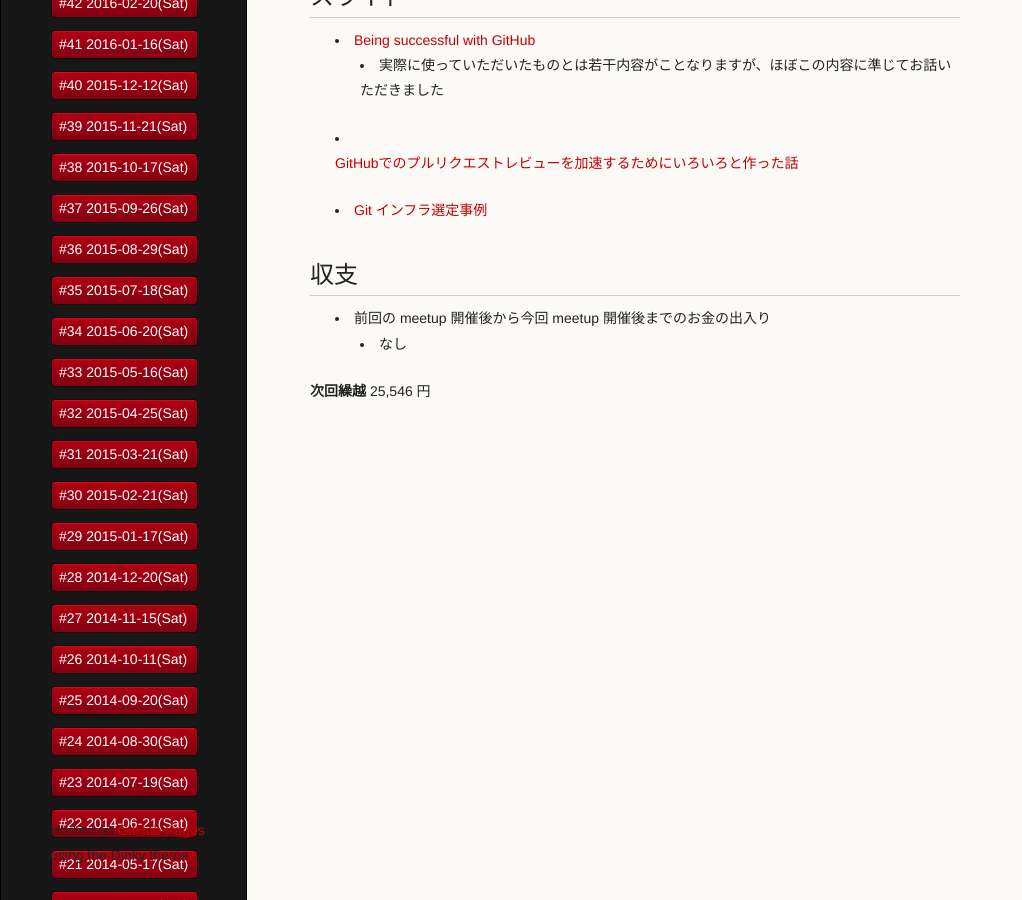
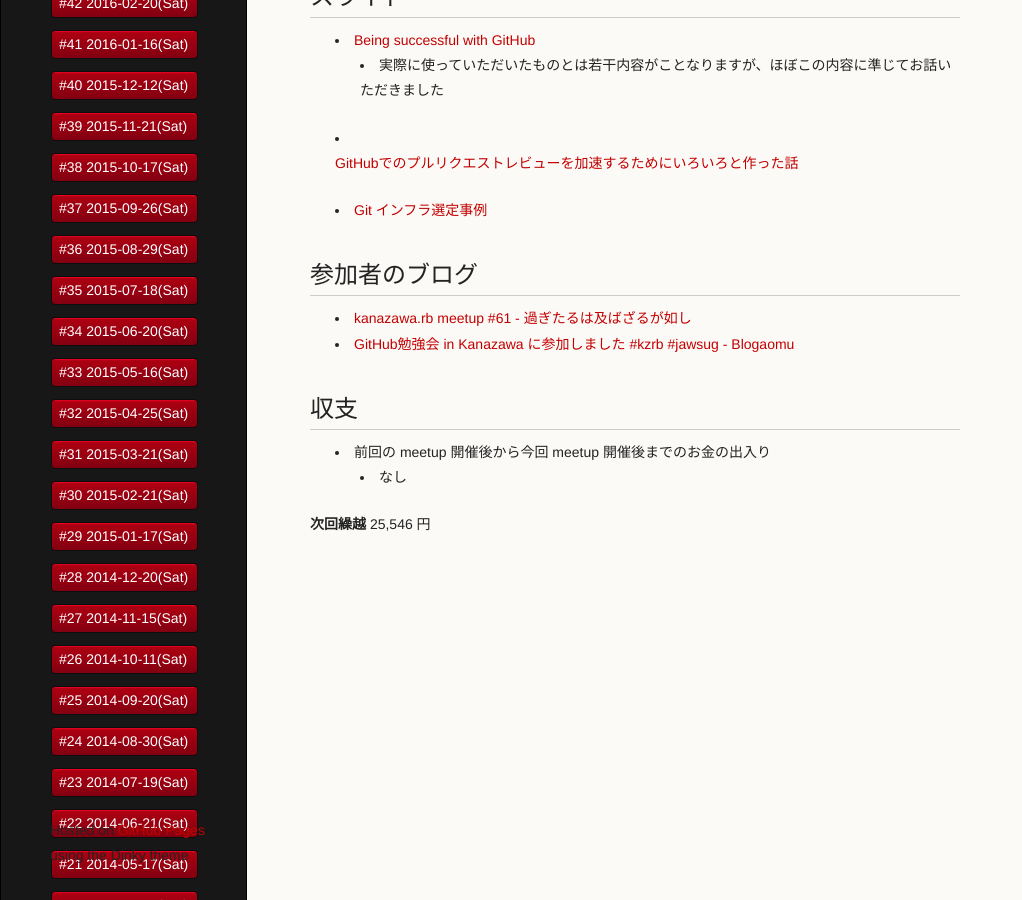
Before and after one commit to kanazawarb/meetup, a Jekyll site: the page built from 61/report.md, in a window 1280 px wide and 900 px high, scrolled down 999 px. Shown: the whole window, without its empty margins (0-1022 px from the left). Built offline with Jekyll 4.4.1, drawn with Linux system fonts in a browser that asks for light colours.

Commit message:
update 61 report (add blog links)

```diff
--- a/61/report.md
+++ b/61/report.md
@@ -50,14 +50,10 @@
 
 * [Git インフラ選定事例](https://speakerdeck.com/kiyohara/git-inhuraxuan-ding-shi-li-zhu-shi-hui-she-kuruuitutoga-github-woxuan-ndali-you)
 
-
-<!-- 分かっている範囲でリンクがあれば列挙する
 ## 参加者のブログ
 
-* XXX
-
--->
-
+* [kanazawa\.rb meetup \#61 \- 過ぎたるは及ばざるが如し](http://cotton-desu.hatenablog.com/entry/2017/09/18/180408)
+* [GitHub勉強会 in Kanazawa に参加しました \#kzrb \#jawsug \- Blogaomu](http://www.blogaomu.com/entry/github-study-in-kanazawa)
 
 ## 収支
 
```
